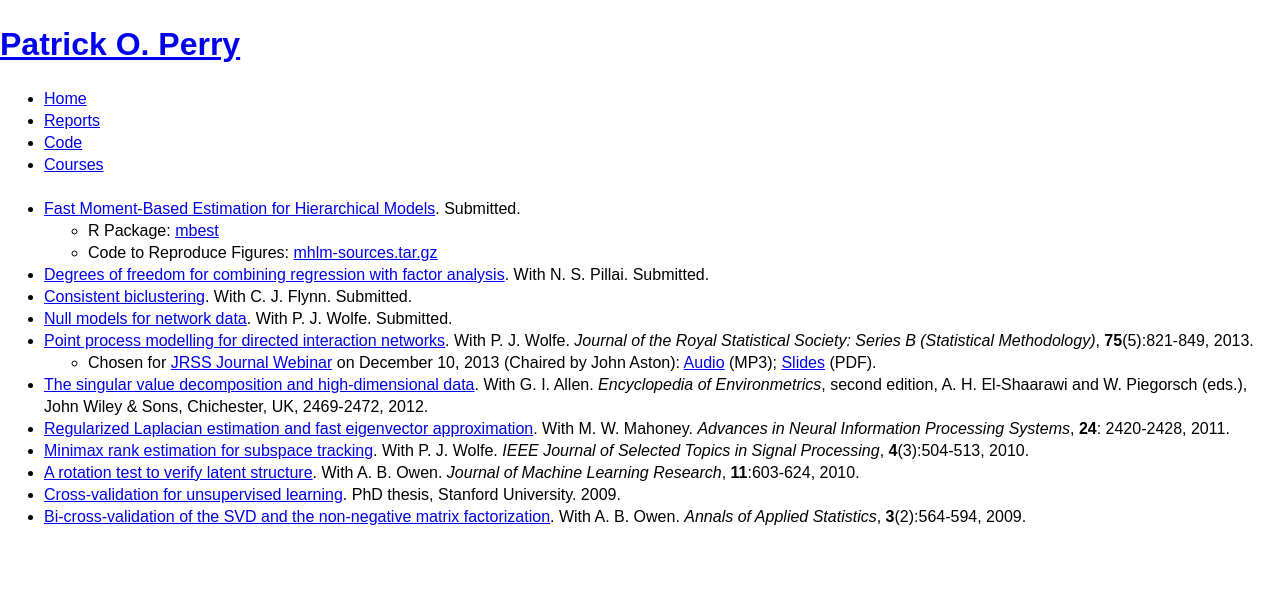
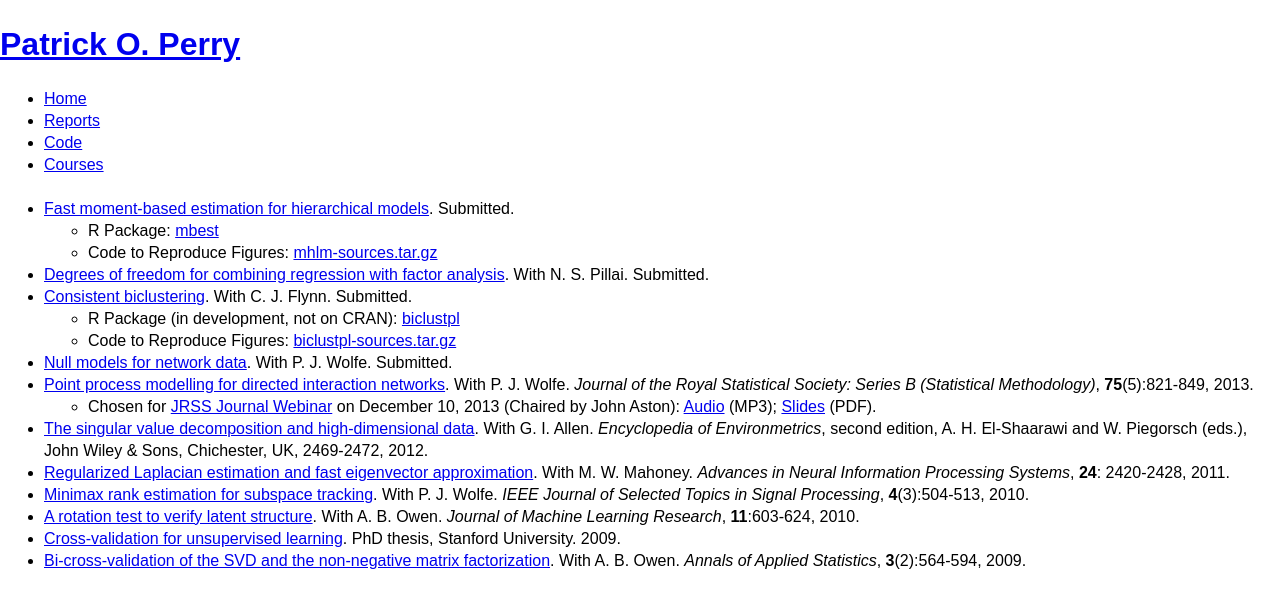
Before and after one commit to patperry/patperry.github.com, a Jekyll site: the page built from reports/index.html, in a window 1280 px wide. Shown: the top 608 px of the page. Built offline with Jekyll 4.4.1, drawn with Linux system fonts in a browser that asks for light colours.

Commit message:
add biclustpl sources

```diff
--- a/reports/index.html
+++ b/reports/index.html
@@ -7,7 +7,7 @@ title: Patrick O. Perry - Reports
 <section class="bibliography">
   <ul>
     <li>
-      <a href="http://arxiv.org/abs/1504.04941">Fast Moment-Based Estimation for Hierarchical Models</a>.
+      <a href="http://arxiv.org/abs/1504.04941">Fast moment-based estimation for hierarchical models</a>.
       Submitted.
       <ul>
         <li>R Package: <a href="http://cran.r-project.org/web/packages/mbest/index.html">mbest</a>
@@ -23,6 +23,10 @@ title: Patrick O. Perry - Reports
       <a href="http://arxiv.org/abs/1206.6927">Consistent biclustering</a>.
       With C. J. Flynn.
       Submitted.
+      <ul>
+        <li>R Package (in development, not on CRAN): <a href="http://github.com/patperry/biclustpl">biclustpl</a>
+        <li>Code to Reproduce Figures: <a href="biclustpl/biclustpl-sources.tar.gz">biclustpl-sources.tar.gz</a>
+      </ul>
     </li>
 
     <li>
```
Also changed, not shown: 1 other file.
